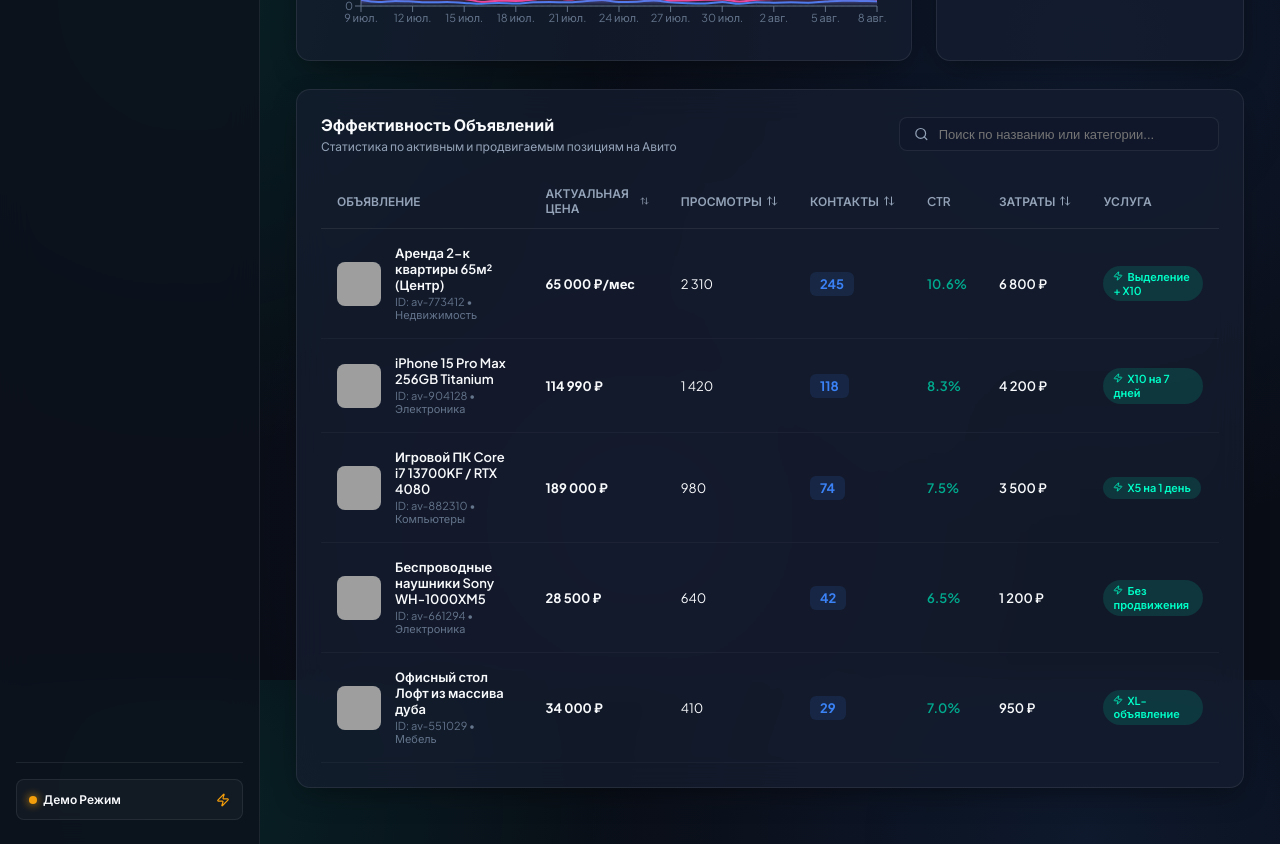
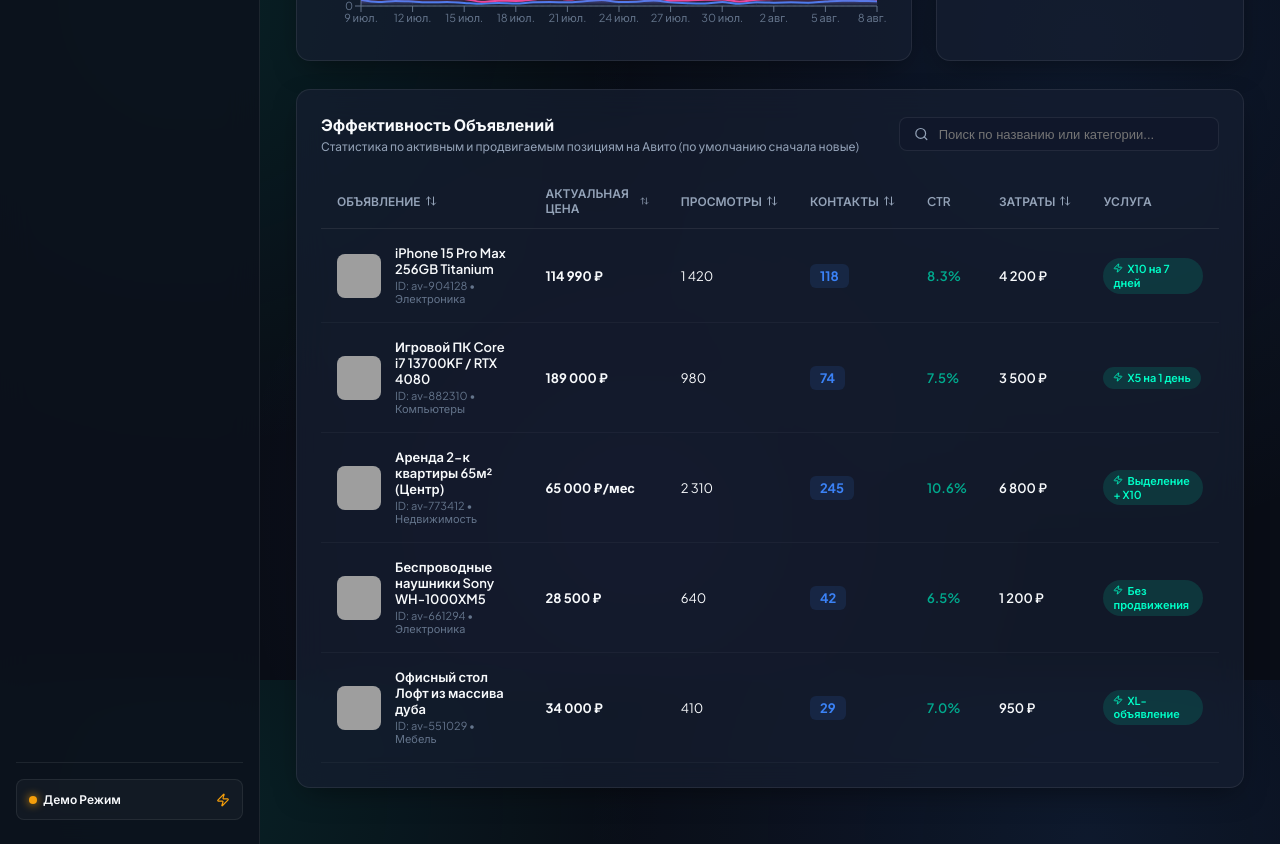
Before and after one commit to kingshokha/avito_analytics, a React (Vite) app: page / in a window 1280 px wide. Shown: the part 920-1764 px from the top of the page. Built offline with nearby package versions, Linux system fonts and the light colour scheme; grey boxes are pictures that could not be loaded.

Commit message:
Set default sorting to newest items first and display zero prices as 'Бесплатно'

```diff
--- a/src/components/ItemsTable.jsx
+++ b/src/components/ItemsTable.jsx
@@ -3,7 +3,8 @@ import { Search, Filter, ArrowUpDown, ExternalLink, Zap } from 'lucide-react';
 
 export default function ItemsTable({ items }) {
   const [searchTerm, setSearchTerm] = useState('');
-  const [sortField, setSortField] = useState('contacts');
+  // Default sorting: Newest items first (numericId descending)
+  const [sortField, setSortField] = useState('numericId');
   const [sortAsc, setSortAsc] = useState(false);
 
   if (!items) return null;
@@ -26,7 +27,10 @@ export default function ItemsTable({ items }) {
       let valA = a[sortField];
       let valB = b[sortField];
 
-      if (typeof valA === 'string' && valA.includes('₽')) {
+      if (sortField === 'price') {
+        valA = a.rawPrice !== undefined ? a.rawPrice : (typeof a.price === 'string' && a.price.includes('₽') ? parseInt(a.price.replace(/\D/g, ''), 10) : 0);
+        valB = b.rawPrice !== undefined ? b.rawPrice : (typeof b.price === 'string' && b.price.includes('₽') ? parseInt(b.price.replace(/\D/g, ''), 10) : 0);
+      } else if (typeof valA === 'string' && valA.includes('₽')) {
         valA = parseInt(valA.replace(/\D/g, ''), 10);
         valB = parseInt(valB.replace(/\D/g, ''), 10);
       }
@@ -44,7 +48,7 @@ export default function ItemsTable({ items }) {
             Эффективность Объявлений
           </h3>
           <p style={{ fontSize: '12px', color: 'var(--text-muted)' }}>
-            Статистика по активным и продвигаемым позициям на Авито
+            Статистика по активным и продвигаемым позициям на Авито (по умолчанию сначала новые)
           </p>
         </div>
 
@@ -63,7 +67,11 @@ export default function ItemsTable({ items }) {
         <table className="custom-table">
           <thead>
             <tr>
-              <th>Объявление</th>
+              <th onClick={() => handleSort('numericId')} style={{ cursor: 'pointer' }}>
+                <div style={{ display: 'flex', alignItems: 'center', gap: '4px' }}>
+                  Объявление <ArrowUpDown size={12} />
+                </div>
+              </th>
               <th onClick={() => handleSort('price')} style={{ cursor: 'pointer' }}>
                 <div style={{ display: 'flex', alignItems: 'center', gap: '4px' }}>
                   Актуальная Цена <ArrowUpDown size={12} />
@@ -102,7 +110,12 @@ export default function ItemsTable({ items }) {
                 </td>
                 <td>
                   <div style={{ display: 'flex', flexDirection: 'column' }}>
-                    <span style={{ fontWeight: '700', color: 'var(--text-main)' }}>{item.price}</span>
+                    <span style={{
+                      fontWeight: '700',
+                      color: item.price === 'Бесплатно' ? '#10b981' : 'var(--text-main)'
+                    }}>
+                      {item.price}
+                    </span>
                     {item.hasDiscount && (
                       <div style={{ display: 'flex', alignItems: 'center', gap: '6px', marginTop: '2px' }}>
                         <s style={{ fontSize: '11px', color: '#64748b' }}>{item.oldPrice}</s>
```
